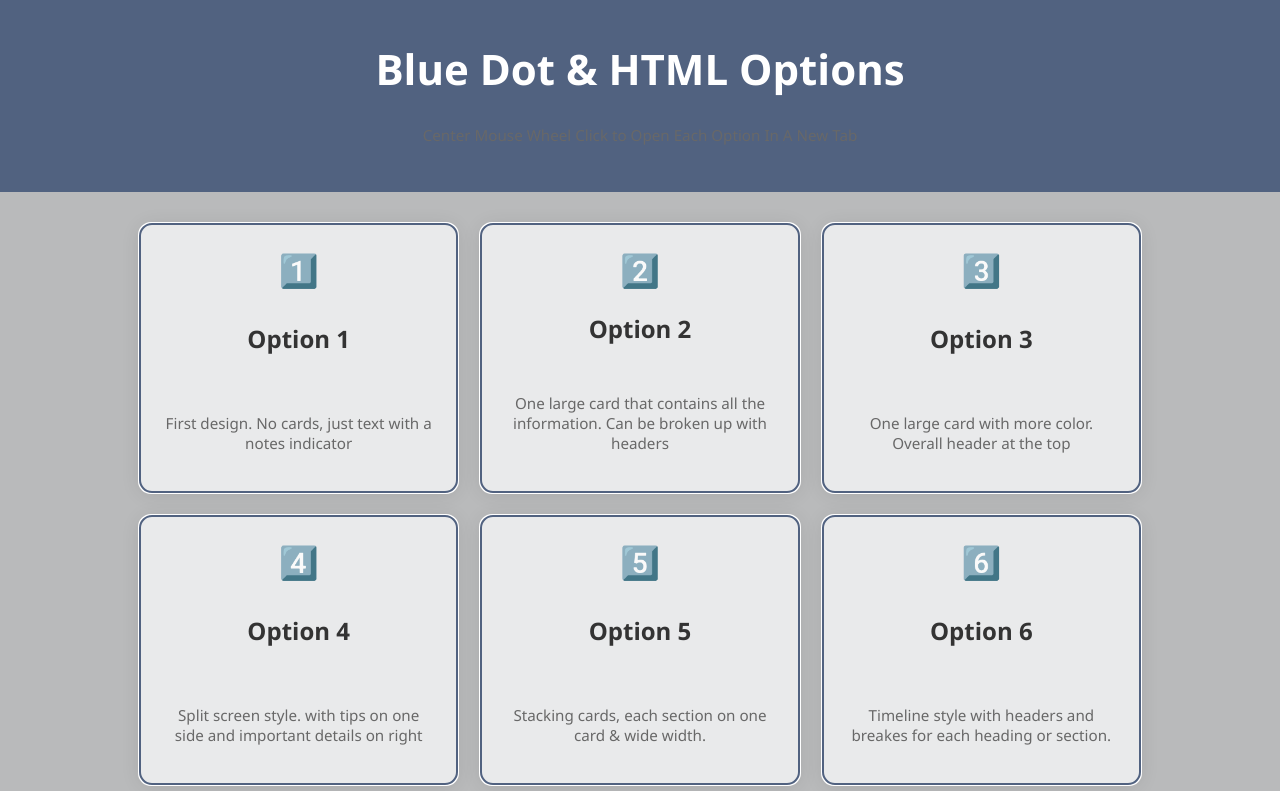
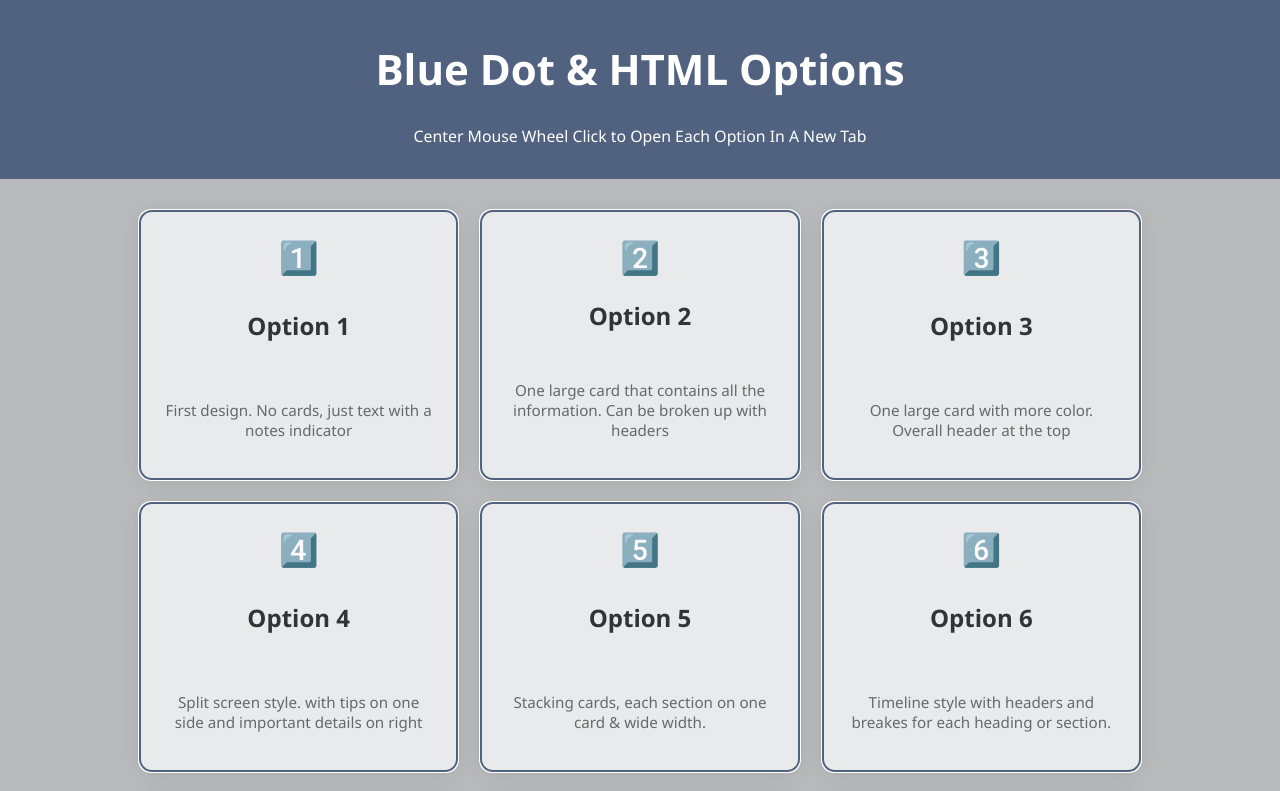
Before and after one commit to markevansjrcityphila-Evansm1/Blue-Dot-HTML-Options, a plain HTML site: page index.html in a window 1280 px wide. Shown: the top 791 px of the page. Drawn offline with Linux system fonts and the light colour scheme.

Commit message:
Update index.html with new paragraph and styles
Added a new paragraph tag for instructions and fixed style issues.

```diff
--- a/index.html
+++ b/index.html
@@ -79,12 +79,16 @@
     font-size: 0.99rem;
     color: #f5f2f2;
   }
+    pp {
+      font-size: 0.99rem;
+      color: #ffffff
+    }
 </style>
 </head>
 <body>
   <header>
     <h1>Blue Dot & HTML Options</h1>
-    <p>Center Mouse Wheel Click to Open Each Option In A New Tab</p>
+    <pp>Center Mouse Wheel Click to Open Each Option In A New Tab</pp>
   </header>
 
   <main class="container">
```
